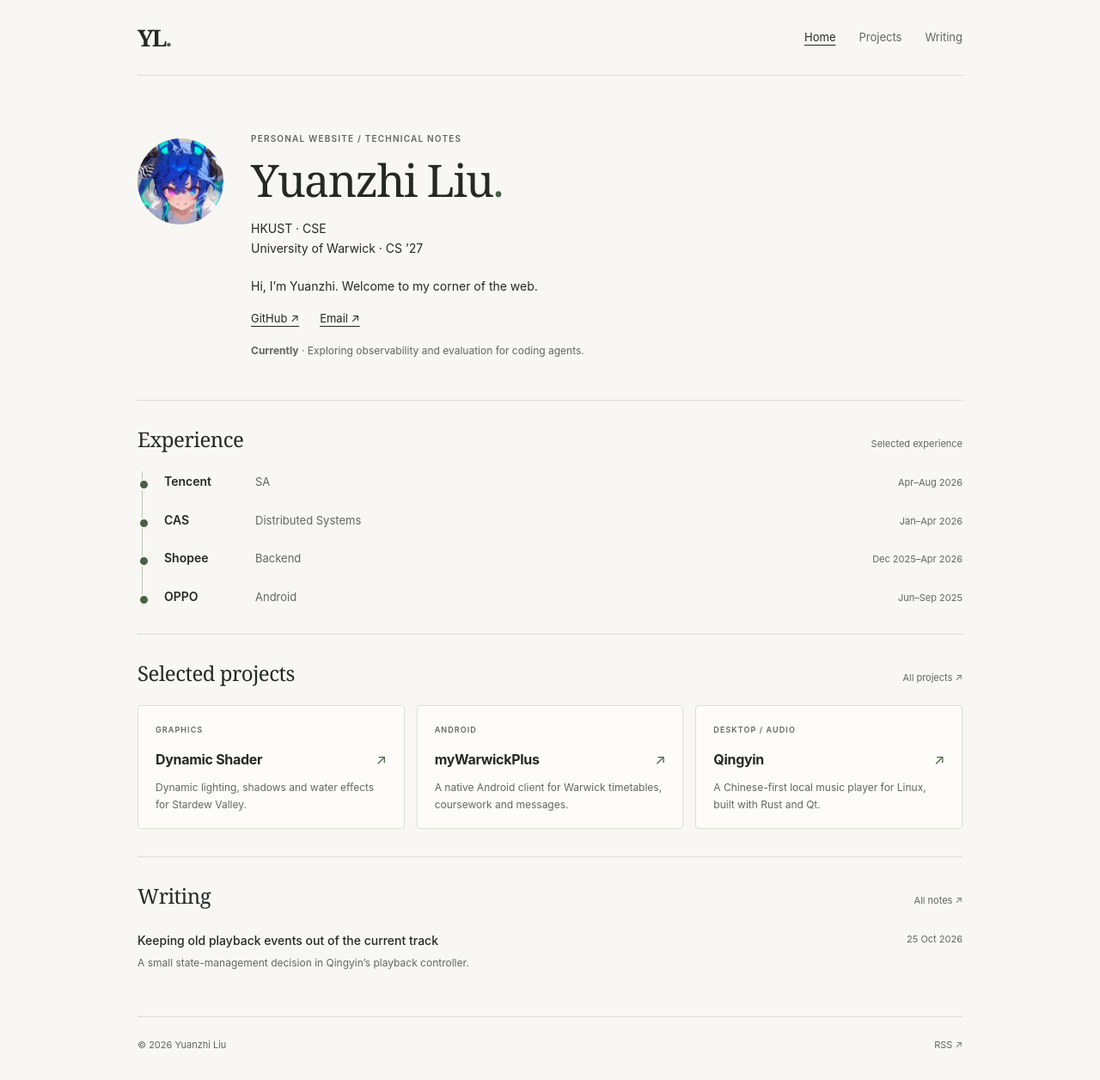
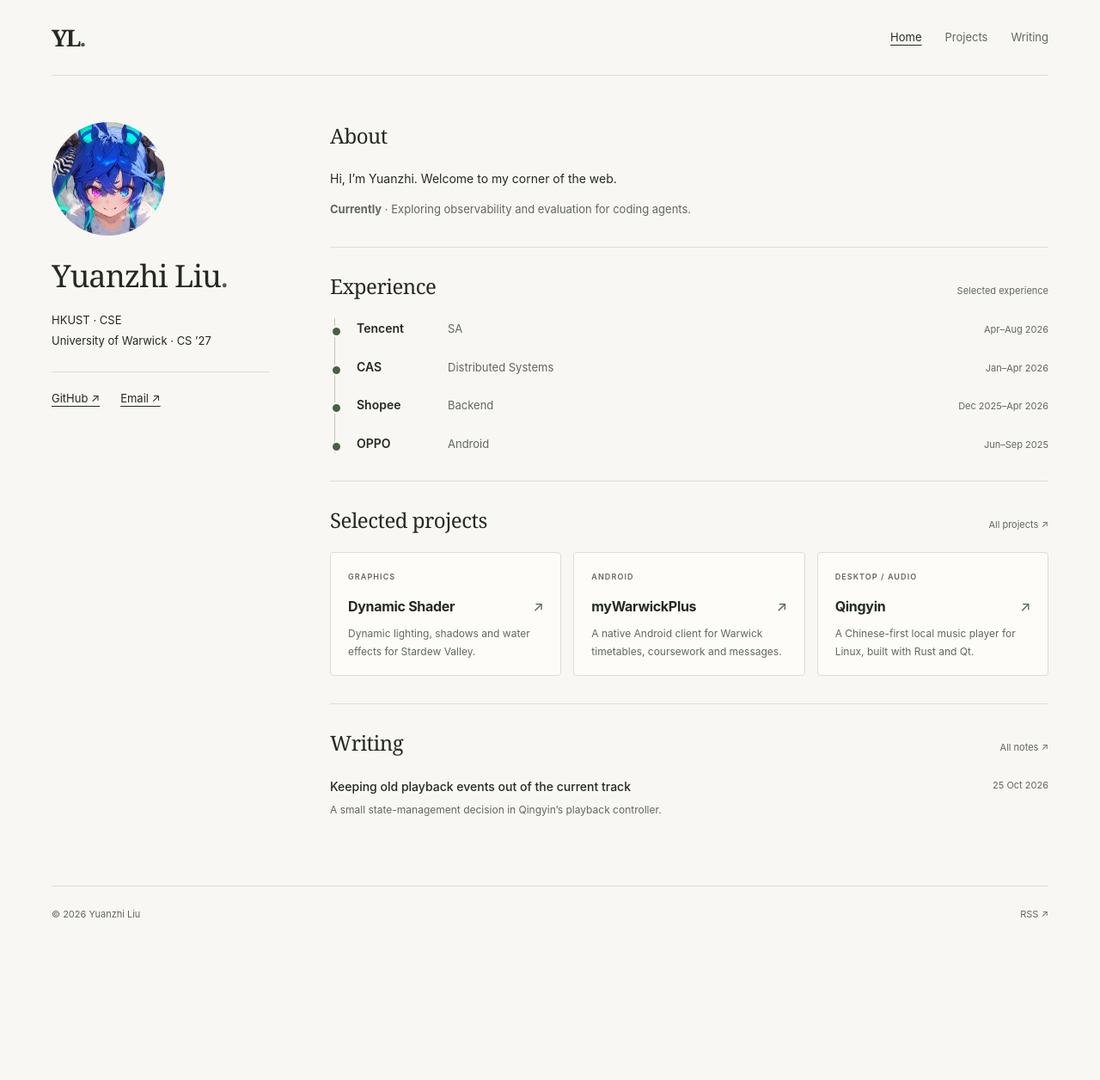
Before and after one commit to Nook001/Nook001.github.io, a Jekyll site: the page built from index.html, in a window 1280 px wide and 1256 px high. Shown: the whole window at 86% size. Built offline with Jekyll 4.4.1, drawn with Linux system fonts in a browser that asks for light colours.

Commit message:
Use a sticky profile sidebar on the homepage (#2)

```diff
--- a/_layouts/default.html
+++ b/_layouts/default.html
@@ -9,7 +9,7 @@
   <link rel="icon" href="{{ '/assets/images/favicon.svg' | relative_url }}" type="image/svg+xml">
   <link rel="stylesheet" href="{{ '/assets/css/main.css' | relative_url }}">
 </head>
-<body>
+<body{% if page.page_class %} class="{{ page.page_class | escape }}"{% endif %}>
   <a class="skip-link" href="#main">Skip to content</a>
   <div class="shell">
     <header class="site-header">
--- a/assets/css/main.css
+++ b/assets/css/main.css
@@ -13,8 +13,17 @@
 nav{display:flex;gap:27px;font-size:13px}
 nav a{text-decoration:none;color:var(--muted);padding:6px 0}
 nav a[aria-current=page]{color:var(--ink);text-decoration:underline}
-.intro{display:grid;grid-template-columns:100px 1fr;gap:32px;padding:65px 0 47px;align-items:start}
-.portrait{border-radius:50%;margin-top:8px}
+.home-page .shell{width:min(100% - 64px,1160px)}
+.home-layout{display:grid;grid-template-columns:260px minmax(0,1fr);gap:64px;align-items:start;padding:54px 0 26px}
+.profile-sidebar{position:sticky;top:36px;max-height:calc(100svh - 72px);overflow-y:auto;scrollbar-width:thin;padding:0 6px 4px 0}
+.portrait{display:block;width:132px;height:132px;border-radius:50%;margin:0 0 26px}
+.profile-sidebar h1{font-size:36px;line-height:1.15;letter-spacing:-1px;margin-bottom:18px}
+.profile-sidebar .education{font-size:13px;line-height:1.85}
+.profile-sidebar .contact-links{border-top:1px solid var(--line);padding-top:20px;margin-top:24px;gap:24px}
+.home-content{min-width:0}
+.home-content .section:first-child{border-top:0;padding-top:0}
+.about-section .greeting{margin:0 0 13px;font-size:14px}
+.about-section .current-note{margin:0;font-size:13px;line-height:1.8}
 .eyebrow{text-transform:uppercase;letter-spacing:.12em;font-size:10px;font-weight:600;color:var(--muted);margin:0 0 10px}
 h1,h2,h3,p{margin-top:0}
 h1{font:500 clamp(36px,5vw,52px)/1.1 Georgia,"Times New Roman",serif;letter-spacing:-1.7px;margin-bottom:18px}
@@ -74,6 +83,8 @@
 .notice{font-size:13px;line-height:1.7;padding:15px 18px;border-left:2px solid var(--accent);background:#eeefe7;margin-bottom:28px;color:#4b5346}
 .skip-link{position:absolute;left:12px;top:-100px;background:var(--paper);padding:12px;z-index:1}
 .skip-link:focus{top:10px}
-@media(max-width:700px){.shell{width:calc(100% - 40px)}.intro{padding-top:42px;gap:22px;grid-template-columns:72px 1fr}.portrait{width:72px;height:72px}.project-grid{grid-template-columns:1fr}.project-card{padding:19px 20px}.project-card .annotation{margin-top:10px}.experience-main{gap:10px}.experience-main h3{width:72px}.section-heading{margin-bottom:20px}.section-note{display:none}}
-@media(max-width:420px){.shell{width:calc(100% - 32px)}nav{gap:18px}.intro{grid-template-columns:1fr;gap:18px;padding:32px 0}.portrait{margin:0;width:64px;height:64px}h1{font-size:39px}.timeline li{align-items:start;gap:4px}.experience-main{display:block}.experience-main p{font-size:12px}.dates{font-size:10px}.post-list li{display:block}.post-list time{display:block;margin-top:9px}.page-heading h1{font-size:33px}.contact-links{gap:22px}}
-@media print{.skip-link,nav,.site-footer{display:none}.shell{width:100%}body{background:white}.project-card{break-inside:avoid}.intro{padding-top:20px}}
+@media(min-width:901px) and (max-width:1100px){.home-layout{grid-template-columns:230px minmax(0,1fr);gap:44px}.home-content .project-grid{grid-template-columns:repeat(2,minmax(0,1fr))}.home-content .experience-main{gap:10px}.home-content .experience-main h3{width:72px}}
+@media(max-width:900px){.home-layout{grid-template-columns:1fr;gap:34px;padding-top:36px}.profile-sidebar{position:static;max-height:none;overflow:visible;display:grid;grid-template-columns:100px minmax(0,1fr);column-gap:26px;padding:0 0 30px;border-bottom:1px solid var(--line)}.portrait{grid-column:1;grid-row:1 / 5;width:100px;height:100px;margin:0}.profile-sidebar h1{grid-column:2;margin-bottom:12px}.profile-sidebar .education,.profile-sidebar .annotation,.profile-sidebar .contact-links{grid-column:2}.profile-sidebar .contact-links{border-top:0;padding-top:0;margin-top:15px}.home-content .section:first-child{padding-top:0}}
+@media(max-width:700px){.shell,.home-page .shell{width:calc(100% - 40px)}.project-grid{grid-template-columns:1fr}.project-card{padding:19px 20px}.project-card .annotation{margin-top:10px}.experience-main{gap:10px}.experience-main h3{width:72px}.section-heading{margin-bottom:20px}.section-note{display:none}}
+@media(max-width:420px){.shell,.home-page .shell{width:calc(100% - 32px)}nav{gap:18px}.home-layout{padding-top:30px;gap:28px}.profile-sidebar{grid-template-columns:72px minmax(0,1fr);column-gap:18px;padding-bottom:26px}.portrait{width:72px;height:72px}.profile-sidebar h1{font-size:30px;letter-spacing:-.8px}.profile-sidebar .education{font-size:12px;line-height:1.7}.timeline li{align-items:start;gap:4px}.experience-main{display:block}.experience-main p{font-size:12px}.dates{font-size:10px}.post-list li{display:block}.post-list time{display:block;margin-top:9px}.page-heading h1{font-size:33px}.contact-links{gap:22px}}
+@media print{.skip-link,nav,.site-footer{display:none}.shell,.home-page .shell{width:100%}body{background:white}.project-card{break-inside:avoid}.home-layout{display:block;padding-top:20px}.profile-sidebar{position:static;max-height:none;overflow:visible;margin-bottom:28px}}
--- a/index.html
+++ b/index.html
@@ -1,23 +1,26 @@
 ---
 layout: default
 title: Home
+page_class: home-page
 ---
 {% assign profile = site.data.profile %}
-<section class="intro" aria-labelledby="intro-title">
-  <img class="portrait" src="{{ profile.avatar | relative_url }}" alt="{{ profile.avatar_alt | escape }}" width="100" height="100">
-  <div>
-    <p class="eyebrow">Personal website / technical notes</p>
+<div class="home-layout">
+  <section class="profile-sidebar" aria-labelledby="intro-title">
+    <img class="portrait" src="{{ profile.avatar | relative_url }}" alt="{{ profile.avatar_alt | escape }}" width="132" height="132">
     <h1 id="intro-title">{{ profile.name | escape }}<span class="accent">.</span></h1>
     <div class="education">{% for line in profile.education %}<p>{{ line | escape }}</p>{% endfor %}</div>
     {% if profile.education_pending %}<p class="annotation">Education wording pending review.</p>{% endif %}
-    <p class="greeting">{{ profile.greeting | escape }}</p>
     <ul class="contact-links" aria-label="Contact links">
       <li>{% if profile.github != '' %}<a href="{{ profile.github | escape }}">GitHub ↗</a>{% else %}<span class="pending">GitHub <small>link pending</small></span>{% endif %}</li>
       <li>{% if profile.email != '' %}<a href="mailto:{{ profile.email | escape }}">Email ↗</a>{% else %}<span class="pending">Email <small>address pending</small></span>{% endif %}</li>
       {% if profile.cv and profile.cv != '' %}<li><a href="{{ profile.cv | relative_url }}">CV ↗</a></li>{% endif %}
     </ul>
+  </section>
+  <div class="home-content">
+  <section class="section about-section" aria-labelledby="about-title">
+    <div class="section-heading"><h2 id="about-title">About</h2></div>
+    <p class="greeting">{{ profile.greeting | escape }}</p>
     {% if profile.currently %}<p class="annotation current-note"><strong>Currently</strong> · {{ profile.currently | escape }}</p>{% endif %}
-  </div>
   </section>
   <section class="section" aria-labelledby="experience-title">
     <div class="section-heading"><h2 id="experience-title">Experience</h2><span class="section-note">Selected experience</span></div>
@@ -33,3 +36,5 @@
     <div class="section-heading"><h2 id="writing-title">Writing</h2><a href="{{ '/blog/' | relative_url }}">All notes ↗</a></div>
     <ul class="post-list">{% for post in site.posts limit: 5 %}{% include post-row.html %}{% endfor %}</ul>
   </section>
+  </div>
+</div>
```
Also changed, not shown: AGENTS.md (+1 -1 lines), VALIDATION.md (+10 -0 lines), README.md. Lines whose indentation alone changed are shown as unchanged.
